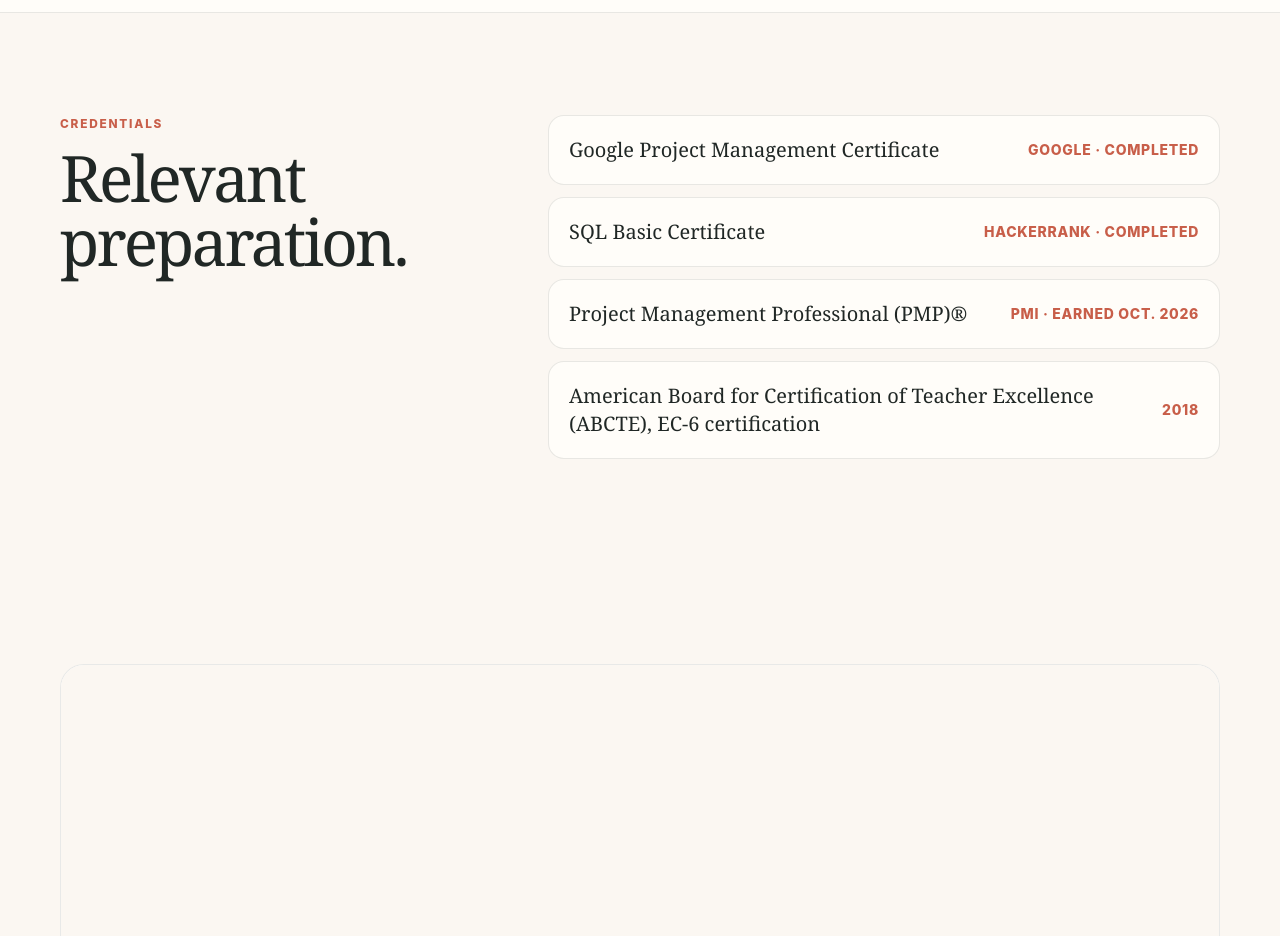
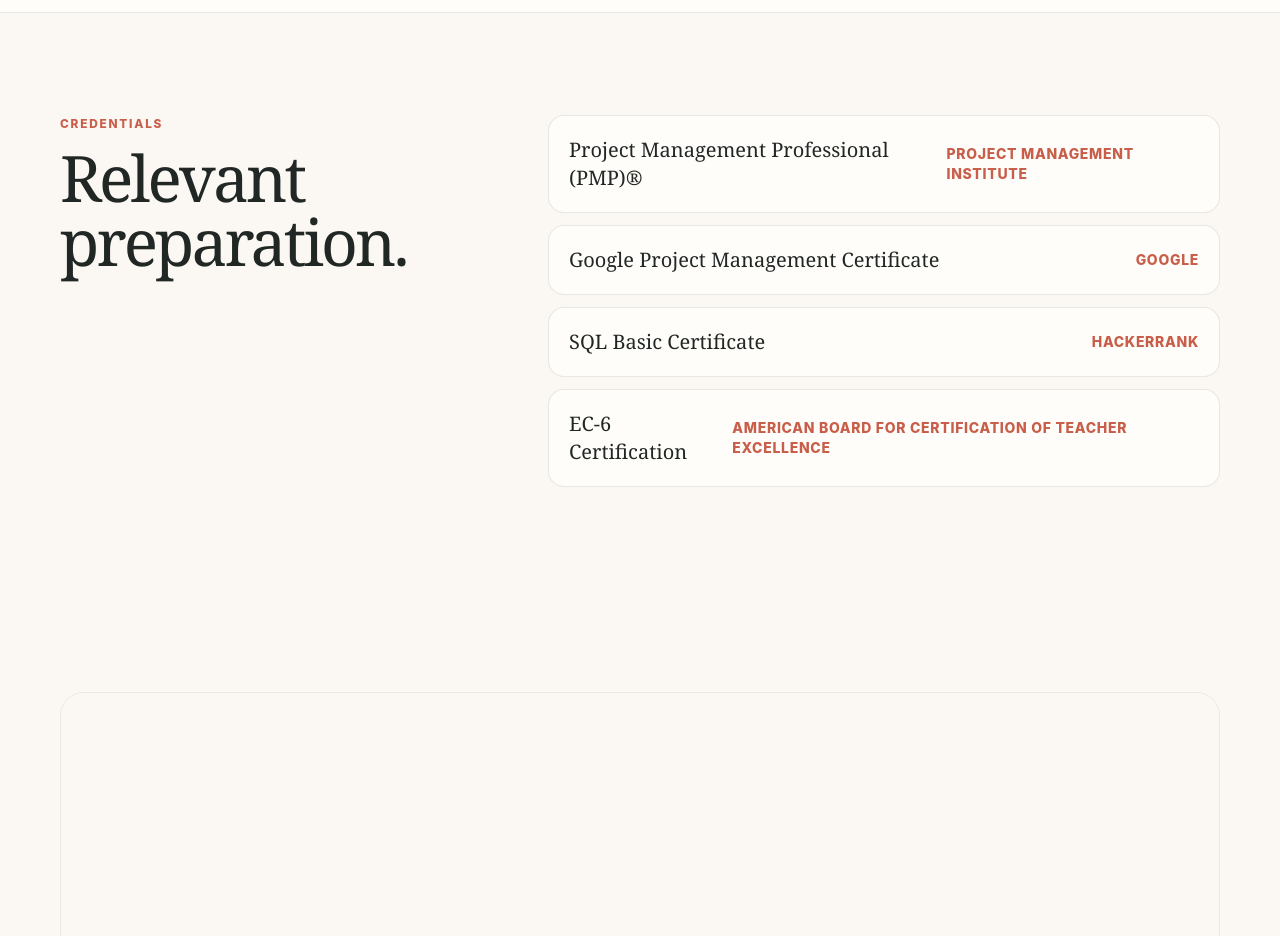
Before and after one commit to sarahphamilton/sarahphamilton, a Next.js app: page /resume in a window 1280 px wide. Shown: the part 1460-2396 px from the top of the page. Built offline with nearby package versions, Linux system fonts and the light colour scheme.

Commit message:
Replace website résumé and update relevant preparation
Use supplied résumé PDF and list credentials with issuer names.

```diff
--- a/src/content/site.ts
+++ b/src/content/site.ts
@@ -48,10 +48,10 @@ export const experience = [
 ];
 
 export const credentials = [
-  { name: "Google Project Management Certificate", detail: "Google · Completed" },
-  { name: "SQL Basic Certificate", detail: "HackerRank · Completed" },
-  { name: "Project Management Professional (PMP)®", detail: "PMI · Earned Oct. 2026" },
-  { name: "American Board for Certification of Teacher Excellence (ABCTE), EC-6 certification", detail: "2018" },
+  { name: "Project Management Professional (PMP)®", detail: "Project Management Institute" },
+  { name: "Google Project Management Certificate", detail: "Google" },
+  { name: "SQL Basic Certificate", detail: "HackerRank" },
+  { name: "EC-6 Certification", detail: "American Board for Certification of Teacher Excellence" },
 ];
 
 export const recommendations = [
```
Also changed, not shown: 1 other file (tests, documents, lock files or other folders).
